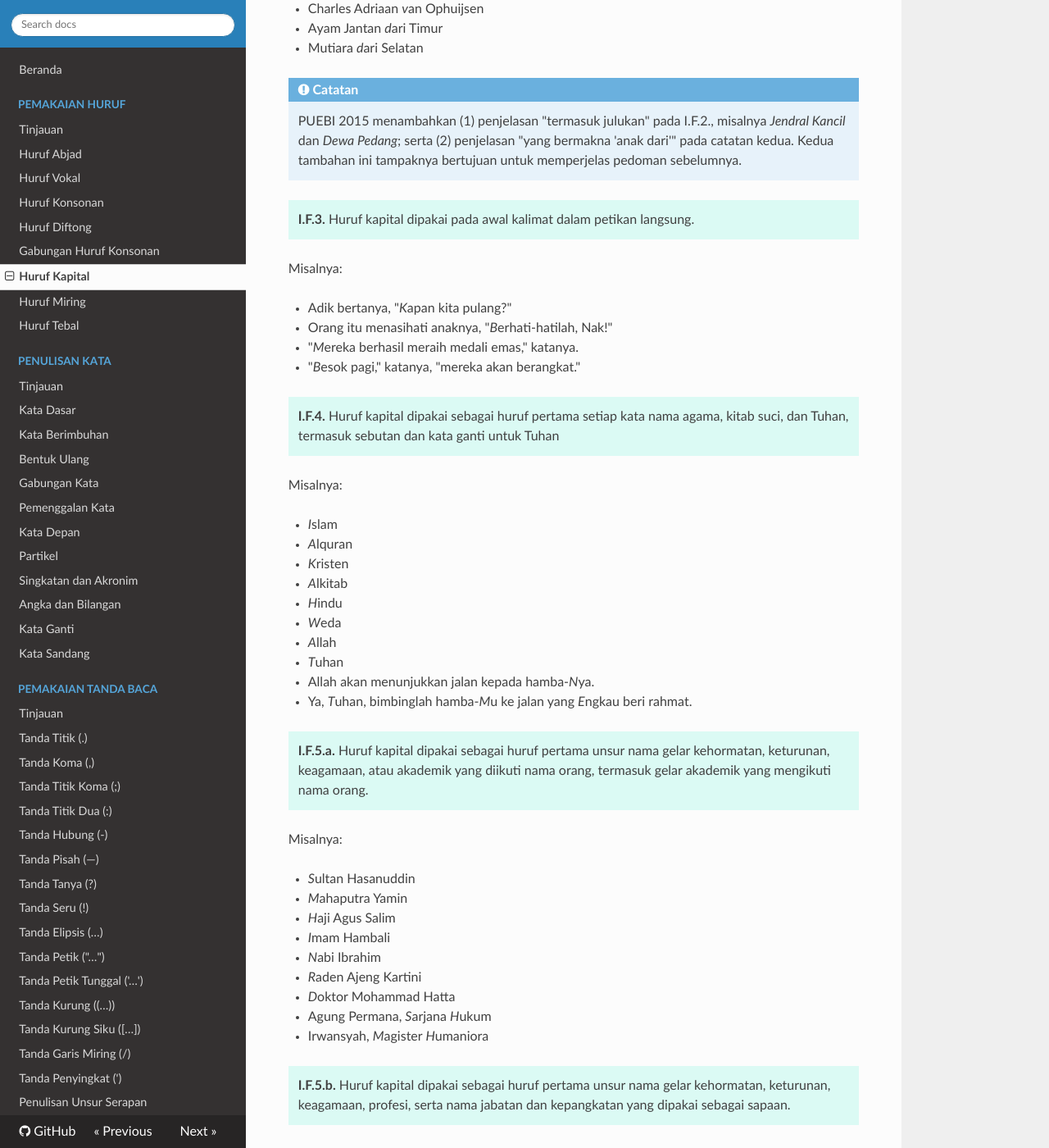
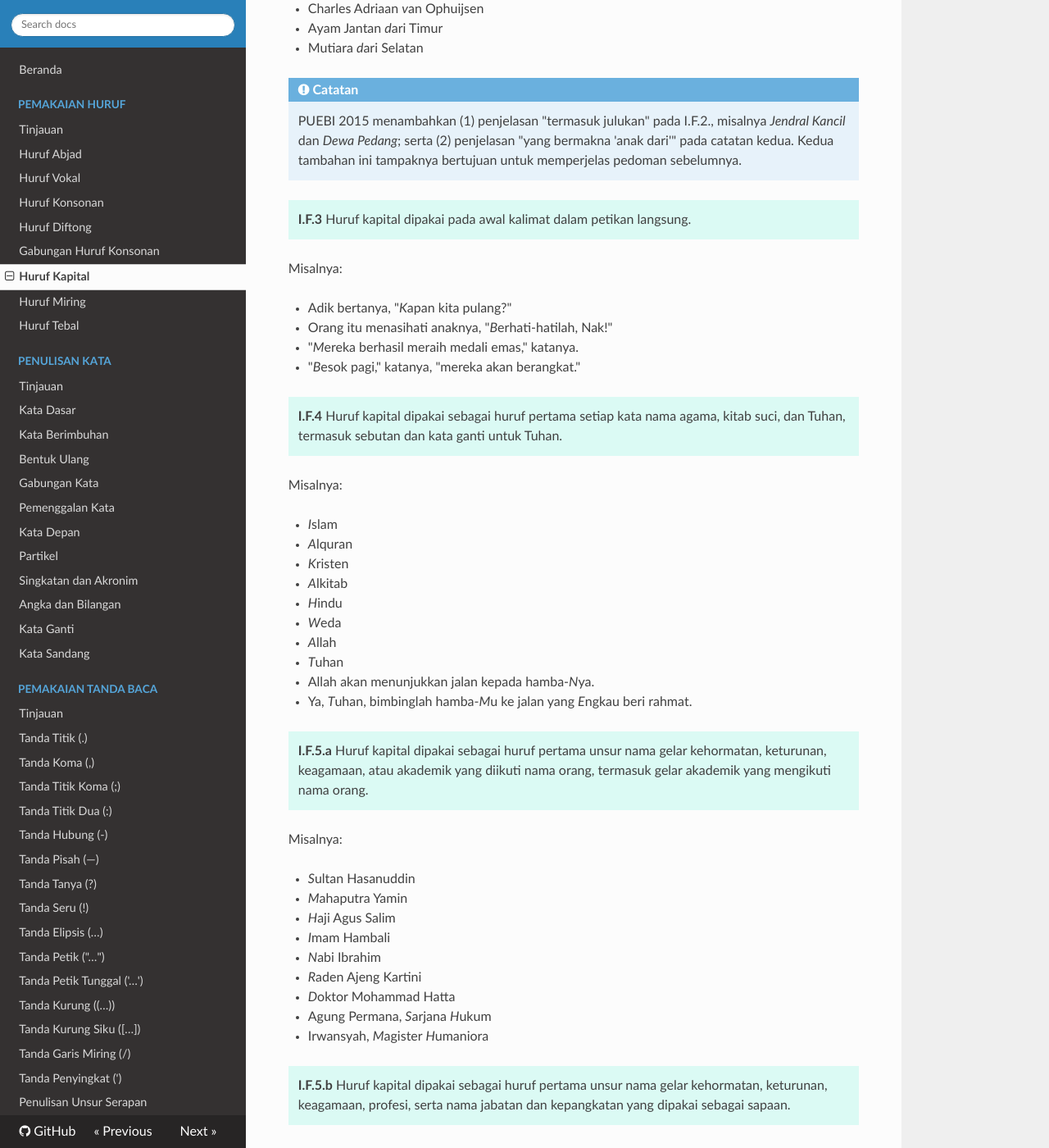
Before and after one commit to ivanlanin/puebi, an MkDocs documentation site: the page built from docs/huruf/huruf-kapital.md, in a window 1280 px wide and 1400 px high, scrolled down 1265 px. Shown: the whole window at 82% size. Built offline with MkDocs 1.6.1, drawn with Linux system fonts in a browser that asks for light colours; nearby versions of some CDN libraries; old or Windows-style settings are respelled for this version of MkDocs; some of the changed text lies outside the part shown.

Commit message:
Perbaikan format penomoran subbab

```diff
--- a/docs/huruf/huruf-kapital.md
+++ b/docs/huruf/huruf-kapital.md
@@ -1,7 +1,7 @@
 # F. Huruf Kapital
 
 !!! important ""
-	**I.F.1.** Huruf kapital dipakai sebagai huruf pertama awal kalimat.
+	**I.F.1** Huruf kapital dipakai sebagai huruf pertama awal kalimat.
 
 Misalnya:
 
@@ -11,7 +11,7 @@ Misalnya:
 - *P*ekerjaan itu akan selesai dalam satu jam.
 
 !!! important ""
-	**I.F.2.** Huruf kapital dipakai sebagai huruf pertama unsur nama orang, termasuk julukan.
+	**I.F.2** Huruf kapital dipakai sebagai huruf pertama unsur nama orang, termasuk julukan.
 
 Misalnya:
 
@@ -52,7 +52,7 @@ Misalnya:
 	PUEBI 2015 menambahkan (1) penjelasan "termasuk julukan" pada I.F.2., misalnya *Jendral Kancil* dan *Dewa Pedang*; serta (2) penjelasan "yang bermakna 'anak dari'" pada catatan kedua. Kedua tambahan ini tampaknya bertujuan untuk memperjelas pedoman sebelumnya.
 
 !!! important ""
-	**I.F.3.** Huruf kapital dipakai pada awal kalimat dalam petikan langsung.
+	**I.F.3** Huruf kapital dipakai pada awal kalimat dalam petikan langsung.
 
 Misalnya:
 
@@ -62,7 +62,7 @@ Misalnya:
 - "*B*esok pagi," katanya, "mereka akan berangkat."
 
 !!! important ""
-	**I.F.4.** Huruf kapital dipakai sebagai huruf pertama setiap kata nama agama, kitab suci, dan Tuhan, termasuk sebutan dan kata ganti untuk Tuhan
+	**I.F.4** Huruf kapital dipakai sebagai huruf pertama setiap kata nama agama, kitab suci, dan Tuhan, termasuk sebutan dan kata ganti untuk Tuhan.
 
 Misalnya:
 
@@ -78,7 +78,7 @@ Misalnya:
 - Ya, *T*uhan, bimbinglah hamba-*M*u ke jalan yang *E*ngkau beri rahmat.
 
 !!! important ""
-	**I.F.5.a.** Huruf kapital dipakai sebagai huruf pertama unsur nama gelar kehormatan, keturunan, keagamaan, atau akademik yang diikuti nama orang, termasuk gelar akademik yang mengikuti nama orang.
+	**I.F.5.a** Huruf kapital dipakai sebagai huruf pertama unsur nama gelar kehormatan, keturunan, keagamaan, atau akademik yang diikuti nama orang, termasuk gelar akademik yang mengikuti nama orang.
 
 Misalnya:
 
@@ -93,7 +93,7 @@ Misalnya:
 - Irwansyah, *M*agister *H*umaniora
 
 !!! important ""
-	**I.F.5.b.** Huruf kapital dipakai sebagai huruf pertama unsur nama gelar kehormatan, keturunan, keagamaan, profesi, serta nama jabatan dan kepangkatan yang dipakai sebagai sapaan.
+	**I.F.5.b** Huruf kapital dipakai sebagai huruf pertama unsur nama gelar kehormatan, keturunan, keagamaan, profesi, serta nama jabatan dan kepangkatan yang dipakai sebagai sapaan.
 
 Misalnya:
 
@@ -105,7 +105,7 @@ Misalnya:
 - Mohon izin, *J*enderal.
 
 !!! important ""
-	**I.F.6.** Huruf kapital dipakai sebagai huruf pertama unsur nama jabatan dan pangkat yang diikuti nama orang atau yang dipakai sebagai pengganti nama orang tertentu, nama instansi, atau nama tempat.
+	**I.F.6** Huruf kapital dipakai sebagai huruf pertama unsur nama jabatan dan pangkat yang diikuti nama orang atau yang dipakai sebagai pengganti nama orang tertentu, nama instansi, atau nama tempat.
 
 Misalnya:
 
@@ -118,7 +118,7 @@ Misalnya:
 - *G*ubernur Papua Barat
 
 !!! important ""
-	**I.F.7.** Huruf kapital dipakai sebagai huruf pertama nama bangsa, suku bangsa, dan bahasa.
+	**I.F.7** Huruf kapital dipakai sebagai huruf pertama nama bangsa, suku bangsa, dan bahasa.
 
 Misalnya:
 
@@ -135,7 +135,7 @@ Misalnya:
 - ke*j*awa-*j*awaan
 
 !!! important ""
-	**I.F.8.a.** Huruf kapital dipakai sebagai huruf pertama nama tahun, bulan, hari, dan hari besar atau hari raya.
+	**I.F.8.a** Huruf kapital dipakai sebagai huruf pertama nama tahun, bulan, hari, dan hari besar atau hari raya.
 
 Misalnya:
 
@@ -149,7 +149,7 @@ Misalnya:
 - hari *N*atal
 
 !!! important ""
-	**I.F.8.b.** Huruf kapital dipakai sebagai huruf pertama unsur nama peristiwa sejarah.
+	**I.F.8.b** Huruf kapital dipakai sebagai huruf pertama unsur nama peristiwa sejarah.
 
 Misalnya:
 
@@ -165,7 +165,7 @@ Misalnya:
 - Perlombaan senjata membawa risiko pecahnya *perang dunia*.
 
 !!! important ""
-	**I.F.9.** Huruf kapital dipakai sebagai huruf pertama nama geografi.
+	**I.F.9** Huruf kapital dipakai sebagai huruf pertama nama geografi.
 
 Misalnya:
 
@@ -227,7 +227,7 @@ Contoh berikut *bukan* nama jenis.
 	PUEBI 2015 menambahkan cara pembedaan unsur nama geografi yang menjadi bagian nama diri (*proper name*) dan nama jenis (*common name*).
 
 !!! important ""
-	**I.F.10.** Huruf kapital dipakai sebagai huruf pertama semua kata (termasuk semua unsur [bentuk ulang](../kata/bentuk-ulang) sempurna) dalam nama negara, lembaga, badan, organisasi, atau dokumen, *kecuali* kata tugas, seperti *di*, *ke*, *dari*, *dan*, *yang*, dan *untuk*.
+	**I.F.10** Huruf kapital dipakai sebagai huruf pertama semua kata (termasuk semua unsur [bentuk ulang](../../kata/bentuk-ulang) sempurna) dalam nama negara, lembaga, badan, organisasi, atau dokumen, *kecuali* kata tugas, seperti *di*, *ke*, *dari*, *dan*, *yang*, dan *untuk*.
 
 Misalnya:
 
@@ -239,7 +239,7 @@ Misalnya:
 - *K*itab *U*ndang-Undang *H*ukum *P*idana
 
 !!! important ""
-	**I.F.11.** Huruf kapital dipakai sebagai huruf pertama setiap kata (termasuk unsur [kata ulang](../kata/bentuk-ulang) sempurna) di dalam judul buku, karangan, artikel, dan makalah serta nama majalah dan surat kabar, *kecuali* kata tugas, seperti *di*, *ke*, *dari*, *dan*, *yang*, dan *untuk*, yang tidak terletak pada posisi awal.
+	**I.F.11** Huruf kapital dipakai sebagai huruf pertama setiap kata (termasuk unsur [kata ulang](../../kata/bentuk-ulang) sempurna) di dalam judul buku, karangan, artikel, dan makalah serta nama majalah dan surat kabar, *kecuali* kata tugas, seperti *di*, *ke*, *dari*, *dan*, *yang*, dan *untuk*, yang tidak terletak pada posisi awal.
 
 Misalnya:
 
@@ -249,7 +249,7 @@ Misalnya:
 - Ia menyajikan makalah "*P*enerapan *A*sas-*A*sas *H*ukum *P*erdata".
 
 !!! important ""
-	**I.F.12.** Huruf kapital dipakai sebagai huruf pertama unsur singkatan nama gelar, pangkat, atau sapaan.
+	**I.F.12** Huruf kapital dipakai sebagai huruf pertama unsur singkatan nama gelar, pangkat, atau sapaan.
 
 Misalnya:
 
@@ -278,7 +278,7 @@ Misalnya:
 	PUEBI 2015 menambahkan contoh gelar lokal *Daeng* dan *Datuk*.
 
 !!! important ""
-	**I.F.13.** Huruf kapital dipakai sebagai huruf pertama kata penunjuk hubungan kekerabatan, seperti *bapak*, *ibu*, *kakak*, *adik*, dan *paman*, serta kata atau ungkapan lain yang dipakai dalam penyapaan atau pengacuan.
+	**I.F.13** Huruf kapital dipakai sebagai huruf pertama kata penunjuk hubungan kekerabatan, seperti *bapak*, *ibu*, *kakak*, *adik*, dan *paman*, serta kata atau ungkapan lain yang dipakai dalam penyapaan atau pengacuan.
 
 Misalnya:
 
```
Also changed, not shown: docs/huruf/huruf-miring.md (+3 -3 lines), docs/kata/angka-dan-bilangan.md (+3 -2 lines).
